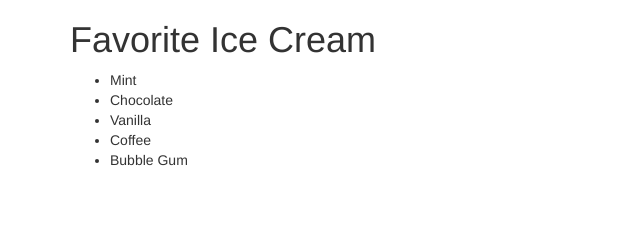
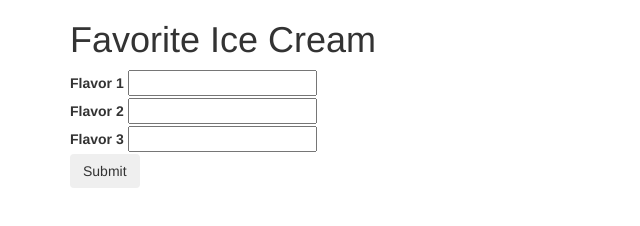
Before and after one commit to Johnmichael/favorite-ice-cream, a plain HTML site: page index.html in a window 1280 px wide. Shown: the whole page, without its empty margins (0-640 px from the left). Drawn offline with Linux system fonts and the light colour scheme.

Commit message:
add forms and userInput functionality to favorite-ice-cream

```diff
--- a/index.html
+++ b/index.html
@@ -10,9 +10,29 @@
   <body>
     <div class="container">
       <h1>Favorite Ice Cream</h1>
-        <ul>
-          <span id="icecream"></span>
-        </ul>
+        <form id="blankFlavors">
+
+            <div class="flavorGroup">
+              <label for="iceCream1">Flavor 1</label>
+              <input id="iceCream1" type="text">
+            </div>
+
+            <div class="flavorGroup">
+              <label for="iceCream2">Flavor 2</label>
+              <input id="iceCream2" type="text">
+            </div>
+
+            <div class="flavorGroup">
+              <label for="iceCream3">Flavor 3</label>
+              <input id="iceCream3" type="text">
+            </div>
+
+          <button type="submit" class="btn">Submit</button>
+
+      </form>
+      <ul>
+        <span id="result"></span>
+      </ul>
     </div>
   </body>
 </html>
--- a/js/scripts.js
+++ b/js/scripts.js
@@ -1,7 +1,14 @@
 $(document).ready(function() {
-  var flavors = ["Mint", "Chocolate", "Vanilla", "Coffee", "Bubble Gum"];
+  $("form#blankFlavors").submit(function(event){
+    var flavors = ["iceCream1", "iceCream2", "iceCream3"];
 
   flavors.forEach(function(flavor) {
-    $("#icecream").append("<li>" + flavor + "</li>");
+    var userInput = $("input#" + flavor).val();
+
+    $("#result").append("<li>" + userInput + "</li>");
+    console.log(flavor);
+  });
+
+  event.preventDefault();
   });
 });
```
